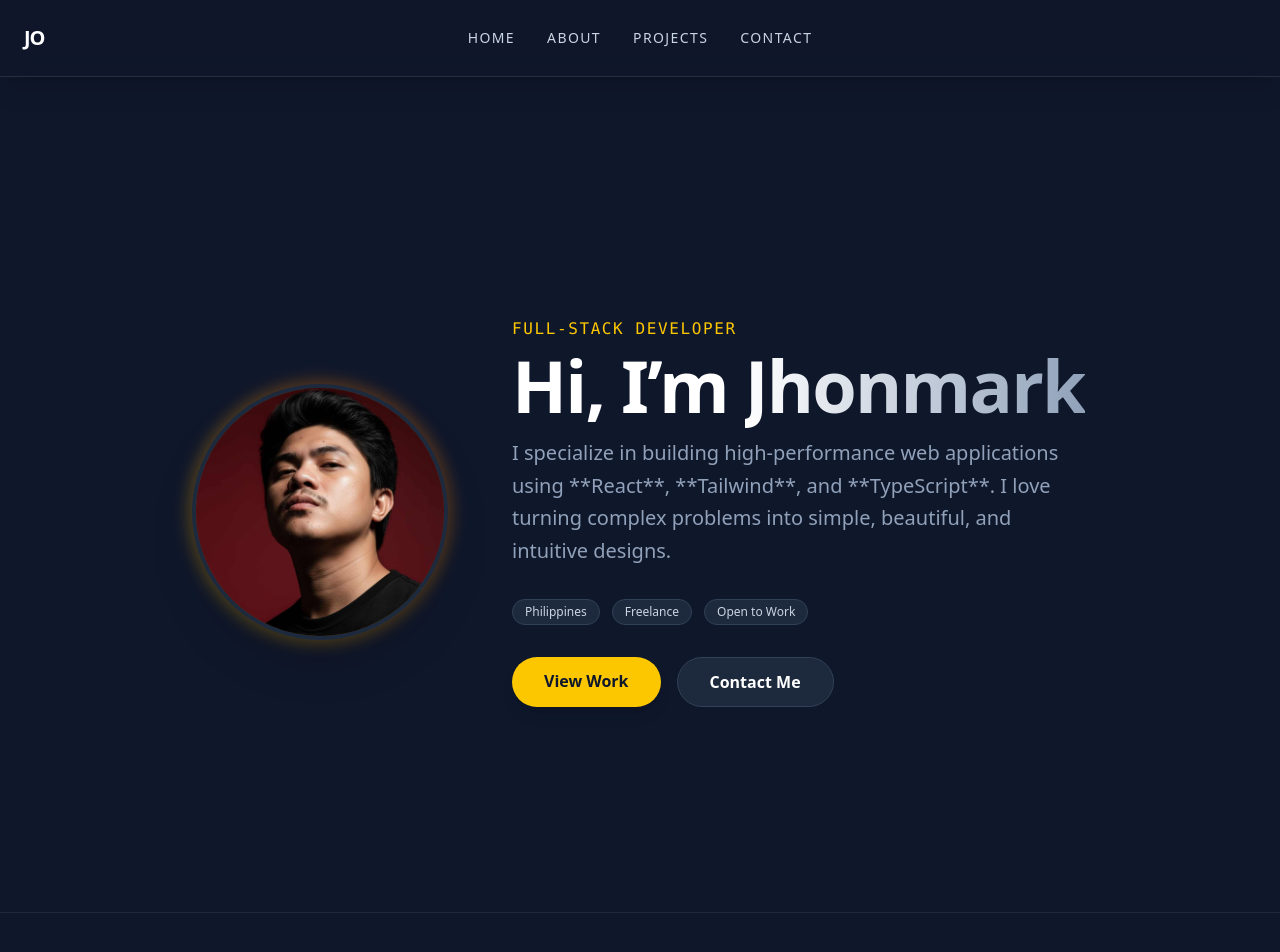
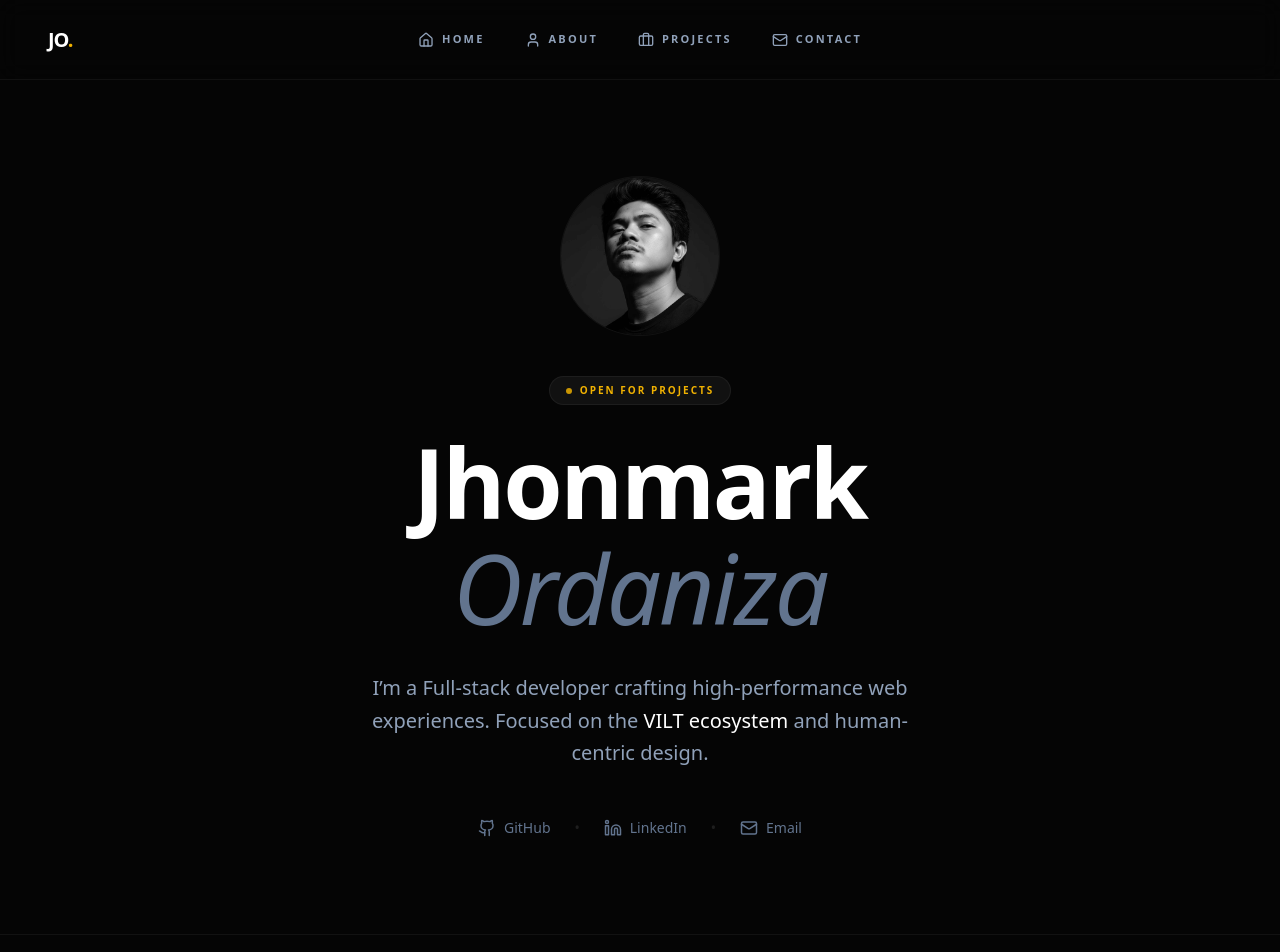
Before and after one commit to Jhonyx10/my-portfolio, a React (Vite) app: page / in a window 1280 px wide. Shown: the top 952 px of the page. Built offline with nearby package versions, Linux system fonts and the light colour scheme.

Commit message:
layout changes

```diff
--- a/src/components/Layout.tsx
+++ b/src/components/Layout.tsx
@@ -8,17 +8,16 @@ interface LayoutProps {
 
 const Layout = ({ children }: LayoutProps) => {
     return (
-    // Added flex and flex-col to keep footer at bottom
-    <div className="bg-slate-900 min-h-screen text-white font-sans flex flex-col">
+        <div className="bg-[#050505] min-h-screen text-white font-sans selection:bg-yellow-500/30">
             <Navbar />
-      {/* Added pt-28 to push content below the fixed navbar.
-          Added flex-grow to push the footer down.
-      */}
-      <main className="grow pt-28 px-4">
+            {/* Added pt-20 to match your Navbar height */}
+            <main className="pt-20">
                 {children || <Outlet />}
             </main>
-      <footer className="bg-slate-900 border-t border-slate-800 py-10 text-center">
-        <p className="text-slate-500">© 2026 Jhonmark Ordaniza. All rights reserved.</p>
+            <footer className="border-t border-white/5 py-12 text-center bg-[#050505]">
+                <p className="text-[10px] uppercase tracking-[0.3em] font-bold text-slate-600">
+                    Built with <span className="text-white">React</span> & <span className="text-white">Framer Motion</span> — 2026
+                </p>
             </footer>
         </div>
     );
--- a/src/components/Navbar.tsx
+++ b/src/components/Navbar.tsx
@@ -1,7 +1,7 @@
 import { useState } from "react";
 import { motion, AnimatePresence } from "framer-motion";
 import { Link, useLocation } from "react-router-dom";
-import { Menu, X } from "lucide-react";
+import { Home, User, Briefcase, Mail, Menu, X } from "lucide-react";
 
 const Navbar = () => {
   const [isOpen, setIsOpen] = useState(false);
@@ -9,69 +9,80 @@ const Navbar = () => {
   const isHome = location.pathname === "/";
 
   const navItems = [
-    { name: "Home", link: "/" },
-    { name: "About", link: isHome ? "#about" : "/#about" },
-    { name: "Projects", link: "/projects" },
-    { name: "Contact", link: isHome ? "#contact" : "/#contact" },
+    { name: "Home", link: "/", icon: <Home size={16} /> },
+    { name: "About", link: isHome ? "#about" : "/#about", icon: <User size={16} /> },
+    { name: "Projects", link: "/projects", icon: <Briefcase size={16} /> },
+    { name: "Contact", link: isHome ? "#contact" : "/#contact", icon: <Mail size={16} /> },
   ];
 
   return (
     <motion.nav
-      initial={{ y: -50, opacity: 0 }}
+      initial={{ y: -20, opacity: 0 }}
       animate={{ y: 0, opacity: 1 }}
-      // Fixed: Tailwind uses z-50 (not z-100), or use brackets for arbitrary values
-      className="bg-slate-900/80 backdrop-blur-md border-b border-white/10 shadow-xl fixed top-0 w-full z-[100] p-6"
+      transition={{ duration: 0.5 }}
+      // Updated to match the home page bg and border style
+      className="bg-[#050505]/80 backdrop-blur-md border-b border-white/5 fixed top-0 w-full z-[100] h-20 flex items-center"
     >
-      <div className="max-w-7xl mx-auto flex items-center justify-between">
-        {/* Logo - Always visible */}
-        <span className="font-bold text-xl tracking-tighter">JO</span>
+      <div className="max-w-7xl mx-auto flex items-center justify-between w-full relative px-8 md:px-12">
 
-        {/* Desktop Links - centered logic with the flex-grow and justify-center */}
-        <ul className="hidden md:flex gap-8 absolute left-1/2 -translate-x-1/2">
+        {/* Logo - Matches the H1 style */}
+        <Link to="/" className="font-bold text-xl tracking-tighter text-white hover:text-yellow-500 transition-colors">
+          JO<span className="text-yellow-500">.</span>
+        </Link>
+
+        {/* Desktop Links - Minimalist & Spaced */}
+        <ul className="hidden md:flex gap-10 absolute left-1/2 -translate-x-1/2">
           {navItems.map((item) => (
             <li
               key={item.name}
-              className="cursor-pointer text-sm uppercase tracking-widest font-medium text-slate-300 hover:text-yellow-400 transition-colors"
+              className="cursor-pointer text-[11px] uppercase tracking-[0.2em] font-bold text-slate-400 hover:text-white transition-all duration-300"
             >
               {item.link.startsWith("#") || item.link.startsWith("/#") ? (
-                <a href={item.link}>{item.name}</a>
+                <a href={item.link} className="flex items-center gap-2">
+                  {item.icon}
+                  {item.name}
+                </a>
               ) : (
-                <Link to={item.link}>{item.name}</Link>
+                <Link to={item.link} className="flex items-center gap-2">
+                  {item.icon}
+                  {item.name}
+                </Link>
               )}
             </li>
           ))}
         </ul>
 
-        {/* Mobile Toggle Button */}
+        {/* Mobile Toggle - Minimalist */}
         <div className="md:hidden">
           <button
             onClick={() => setIsOpen(!isOpen)}
-            className="p-2 text-white hover:bg-white/10 rounded-lg transition-colors"
+            className="p-2 text-white hover:text-yellow-500 transition-colors"
           >
-            {isOpen ? <X size={28} /> : <Menu size={28} />}
+            {isOpen ? <X size={24} /> : <Menu size={24} />}
           </button>
         </div>
-
-        {/* Invisible spacer for Desktop to keep logo left (keeps the absolute centered list perfect) */}
-        <div className="hidden md:block w-10"></div>
       </div>
 
-      {/* Mobile Menu Overlay */}
+      {/* Mobile Menu Overlay - Dark & Sleek */}
       <AnimatePresence>
         {isOpen && (
           <motion.div
-            initial={{ opacity: 0, height: 0 }}
-            animate={{ opacity: 1, height: "auto" }}
-            exit={{ opacity: 0, height: 0 }}
-            className="md:hidden bg-slate-900 border-b border-white/10 absolute left-0 top-[76px] w-full"
+            initial={{ opacity: 0, y: -10 }}
+            animate={{ opacity: 1, y: 0 }}
+            exit={{ opacity: 0, y: -10 }}
+            className="md:hidden bg-[#050505] border-b border-white/5 absolute left-0 top-20 w-full shadow-2xl"
           >
-            <ul className="flex flex-col items-center gap-8 py-10">
+            <ul className="flex flex-col items-center gap-8 py-12">
               {navItems.map((item) => (
                 <li key={item.name} onClick={() => setIsOpen(false)}>
-                   {item.link.startsWith("#") || item.link.startsWith("/#") ? (
-                    <a href={item.link} className="text-lg uppercase tracking-[0.2em]">{item.name}</a>
+                  {item.link.startsWith("#") || item.link.startsWith("/#") ? (
+                    <a href={item.link} className="text-sm uppercase tracking-[0.3em] font-bold text-slate-400 hover:text-yellow-500">
+                      {item.name}
+                    </a>
                   ) : (
-                    <Link to={item.link} className="text-lg uppercase tracking-[0.2em]">{item.name}</Link>
+                    <Link to={item.link} className="text-sm uppercase tracking-[0.3em] font-bold text-slate-400 hover:text-yellow-500">
+                      {item.name}
+                    </Link>
                   )}
                 </li>
               ))}
--- a/src/pages/Home.tsx
+++ b/src/pages/Home.tsx
@@ -1,93 +1,99 @@
-import { motion } from "framer-motion";
+import { motion, type Variants } from "framer-motion";
 import Profile from "../assets/profile.jpg";
+import { Github, Linkedin, Mail } from "lucide-react";
+
+const fadeUp: Variants = {
+  hidden: { opacity: 0, y: 20 },
+  visible: {
+    opacity: 1,
+    y: 0,
+    transition: { duration: 0.8, ease: [0.22, 1, 0.36, 1] }
+  },
+};
 
 const Home = () => {
-  const fadeUp = {
-    hidden: { opacity: 0, y: 30 },
-    visible: { opacity: 1, y: 0, transition: { duration: 0.8 } },
-  };
+  return (
+    <div id="home" className="bg-[#050505] min-h-screen text-white flex items-center justify-center selection:bg-yellow-500/30">
+      <main className="max-w-4xl mx-auto px-6 py-24 text-center">
 
-  return (
-    <div id="home" className="bg-slate-900 min-h-screen text-white flex items-center justify-center">
-      {/* Hero / Profile Section */}
-      <section className="max-w-5xl mx-auto px-6 py-20">
         <motion.div
           initial="hidden"
           animate="visible"
-          className="flex flex-col md:flex-row items-center gap-10 md:gap-16 text-center md:text-left"
+          transition={{ staggerChildren: 0.1 }}
+          className="flex flex-col items-center"
         >
-          {/* Profile Image with Decorative Ring */}
-          <motion.div
-            variants={fadeUp}
-            className="relative"
-          >
-            <div className="absolute -inset-1 bg-linear-to-tr from-yellow-400 to-orange-500 rounded-full blur opacity-30"></div>
+          {/* 1. Minimalist Profile Image */}
+          <motion.div variants={fadeUp} className="relative mb-10 group">
+            {/* Soft Glow behind image */}
+            <div className="absolute -inset-2 bg-yellow-500/20 rounded-full blur-2xl opacity-0 group-hover:opacity-100 transition-opacity duration-700"></div>
             <img
               src={Profile}
-              alt="Jhonmark Ordaniza"
-              className="relative h-48 w-48 md:h-64 md:w-64 rounded-full object-cover border-4 border-slate-800 shadow-2xl"
+              alt="Jhonmark"
+              className="relative h-32 w-32 md:h-40 md:w-40 rounded-full object-cover grayscale hover:grayscale-0 transition-all duration-500 border border-white/5"
             />
           </motion.div>
 
-          {/* Profile Text Content */}
-          <div className="flex flex-col items-center md:items-start">
-            <motion.span
+          {/* 2. Clean Status Label */}
+          <motion.div
             variants={fadeUp}
-              className="text-yellow-400 font-mono tracking-widest mb-2"
+            className="flex items-center gap-2 mb-6 px-4 py-1.5 rounded-full border border-white/5 bg-white/5 text-[10px] font-bold tracking-[0.2em] text-yellow-500 uppercase"
           >
-              FULL-STACK DEVELOPER
-            </motion.span>
+            <span className="w-1.5 h-1.5 rounded-full bg-yellow-500 animate-pulse"></span>
+            Open for projects
+          </motion.div>
 
-            <motion.h2
+          {/* 3. High-Impact Typography */}
+          <motion.h1
             variants={fadeUp}
-              className="text-5xl md:text-7xl font-bold mb-4 tracking-tight"
+            className="text-5xl md:text-8xl font-bold tracking-tight mb-8 leading-[1.1]"
           >
-              Hi, I’m <span className="text-transparent bg-clip-text bg-linear-to-r from-white to-slate-400">Jhonmark</span>
-            </motion.h2>
+            Jhonmark <span className="text-slate-500 italic font-light">Ordaniza</span>
+          </motion.h1>
 
+          {/* 4. Balanced Paragraph */}
           <motion.p
             variants={fadeUp}
-              transition={{ delay: 0.2 }}
-              className="text-lg md:text-xl mb-8 max-w-xl text-slate-400 leading-relaxed"
+            className="text-lg md:text-xl text-slate-400 max-w-xl mx-auto mb-12 leading-relaxed"
           >
-              I specialize in building high-performance web applications using **React**, **Tailwind**, and **TypeScript**. I love turning complex problems into simple, beautiful, and intuitive designs.
+            I’m a Full-stack developer crafting high-performance web experiences.
+            Focused on the <span className="text-white font-medium">VILT ecosystem</span> and human-centric design.
           </motion.p>
 
-            {/* Quick Info/Badges */}
-            <motion.div
-              variants={fadeUp}
-              transition={{ delay: 0.4 }}
-              className="flex flex-wrap justify-center md:justify-start gap-3 mb-8"
+          {/* 5. Minimalist CTA */}
+          <motion.div variants={fadeUp} className="flex flex-col md:flex-row items-center gap-8">
+            <div className="flex gap-6 text-sm font-medium text-slate-500">
+             <a
+                href="https://github.com/Jhonyx10"
+                target="_blank"
+                rel="noopener noreferrer"
+                className="flex items-center gap-2 hover:text-white transition-colors group"
               >
-              {["Philippines", "Freelance", "Open to Work"].map((tag) => (
-                <span key={tag} className="px-3 py-1 bg-slate-800 border border-slate-700 rounded-full text-xs font-medium text-slate-300">
-                  {tag}
-                </span>
-              ))}
+                <Github size={18} className="group-hover:text-yellow-500 transition-colors" />
+                <span>GitHub</span>
+              </a>
+              <span className="text-white/10">•</span>
+             <a
+                href="#"
+                target="_blank"
+                rel="noopener noreferrer"
+                className="flex items-center gap-2 hover:text-white transition-colors group"
+              >
+                <Linkedin size={18} className="group-hover:text-yellow-500 transition-colors" />
+                <span>LinkedIn</span>
+              </a>
+              <span className="text-white/10">•</span>
+              <a
+                href="mailto:your-email@example.com"
+                className="flex items-center gap-2 hover:text-white transition-colors group"
+              >
+                <Mail size={18} className="group-hover:text-yellow-500 transition-colors" />
+                <span>Email</span>
+              </a>
+            </div>
+          </motion.div>
         </motion.div>
 
-            {/* CTA Buttons */}
-            <motion.div
-              variants={fadeUp}
-              transition={{ delay: 0.5 }}
-              className="flex gap-4"
-            >
-              <a
-                href="#projects"
-                className="bg-yellow-400 text-slate-900 px-8 py-3 rounded-full font-bold hover:bg-yellow-500 transition-all shadow-lg hover:shadow-yellow-400/20"
-              >
-                View Work
-              </a>
-              <a
-                href="#contact"
-                className="bg-slate-800 text-white border border-slate-700 px-8 py-3 rounded-full font-bold hover:bg-slate-700 transition-all"
-              >
-                Contact Me
-              </a>
-            </motion.div>
-          </div>
-        </motion.div>
-      </section>
+      </main>
     </div>
   );
 };
--- a/src/pages/Projects.tsx
+++ b/src/pages/Projects.tsx
@@ -1,52 +1,121 @@
-import { motion } from "framer-motion";
+import { motion, type Variants } from "framer-motion";
+import { Github, Database, Layout as LayoutIcon, Activity, ArrowUpRight } from "lucide-react";
+
+const containerVariants: Variants = {
+  hidden: { opacity: 0 },
+  visible: { opacity: 1, transition: { staggerChildren: 0.15 } },
+};
+
+const itemVariants: Variants = {
+  hidden: { opacity: 0, y: 20 },
+  visible: {
+    opacity: 1,
+    y: 0,
+    transition: { duration: 0.8, ease: [0.16, 1, 0.3, 1] }
+  },
+};
 
 const Projects = () => {
-    const fadeUp = {
-        hidden: { opacity: 0, y: 30 },
-        visible: { opacity: 1, y: 0, transition: { duration: 0.8 } },
-    };
-
   const projects = [
     {
-            title: "Project Alpha",
-            description: "A high-performance web application built with React and Vite.",
-            icon: "🚀",
+      title: "MedSync Platform",
+      description: "A comprehensive healthcare management system featuring appointment scheduling and role-based access control.",
+      tech: ["Laravel", "Vue 3", "MongoDB", "Inertia"],
+      icon: <Activity className="text-yellow-500" size={20} />,
+      github: "https://github.com/Jhonyx10",
+      image: null,
     },
     {
-            title: "Project Beta",
-            description: "A sleek and modern dashboard using Tailwind CSS v4.",
-            icon: "📊",
-        },
-        {
-            title: "Project Gamma",
-            description: "An interactive portfolio site with Framer Motion animations.",
-            icon: "🎨",
-        },
+      title: "VILT Dashboard",
+      description: "Real-time administrative interface with integrated Pusher.js notifications and flexible schemas.",
+      tech: ["Inertia.js", "Tailwind", "Reverb"],
+      icon: <LayoutIcon className="text-yellow-500" size={20} />,
+      github: "https://github.com/Jhonyx10",
+      image: null,
+    }
   ];
 
   return (
-        <div className="pt-32 px-4 min-h-screen">
-            <motion.section
+    <div id="projects" className="py-20 pb-32 px-6 md:px-12 scroll-mt-32 ">
+      <motion.div
+        variants={containerVariants}
         initial="hidden"
-                animate="visible"
-                variants={fadeUp}
-                className="max-w-6xl mx-auto text-center"
+        whileInView="visible"
+        viewport={{ once: true }}
+        className="flex justify-center items-center min-h-screen"
       >
-                <h2 className="text-4xl md:text-6xl font-bold mb-12">My Work</h2>
-                <div className="grid grid-cols-1 md:grid-cols-3 gap-8">
+        {/* LEFT: Header (Now properly Sticky) */}
+        <div className="lg:col-span-5 lg:sticky lg:top-40 self-start text-left">
+          <motion.div variants={itemVariants} className="flex items-center gap-4 mb-6">
+            <div className="h-px w-10 bg-yellow-500"></div>
+            <span className="text-yellow-500 font-mono text-[10px] tracking-[0.3em] uppercase">
+              Portfolio
+            </span>
+          </motion.div>
+          <motion.h2 variants={itemVariants} className="text-5xl md:text-7xl font-bold tracking-tighter mb-8 leading-[0.9]">
+            Latest <br /><span className="text-slate-500 italic font-light">Works.</span>
+          </motion.h2>
+          <motion.p variants={itemVariants} className="text-slate-400 text-base max-w-xs leading-relaxed">
+            Architecting robust systems with the <span className="text-white">VILT stack</span>, bridging the gap between clean code and intuitive design.
+          </motion.p>
+        </div>
+
+        {/* RIGHT: Project List (Left Aligned text for readability) */}
+        <div className="lg:col-span-7 space-y-24 text-left mt-100">
           {projects.map((project, index) => (
             <motion.div
               key={index}
-                            whileHover={{ y: -10 }}
-                            className="bg-slate-800 p-8 rounded-2xl border border-slate-700 hover:border-yellow-400/50 transition-colors"
+              variants={itemVariants}
+              className="group border-b border-white/5 pb-20 last:border-0"
             >
-                            <div className="text-4xl mb-4">{project.icon}</div>
-                            <h3 className="text-2xl font-bold mb-4">{project.title}</h3>
-                            <p className="text-slate-400">{project.description}</p>
+              <div className="flex flex-col gap-8">
+                {project.image && (
+                  <div className="relative w-full aspect-video overflow-hidden rounded-2xl bg-white/5 border border-white/5 shadow-2xl">
+                    <img
+                      src={project.image}
+                      alt={project.title}
+                      className="w-full h-full object-cover grayscale hover:grayscale-0 transition-all duration-700"
+                    />
+                  </div>
+                )}
+
+                <div className="space-y-6">
+                  <div className="flex justify-between items-start">
+                    <div className="flex items-center gap-4">
+                      <div className="p-2.5 bg-white/5 rounded-xl border border-white/5 group-hover:bg-yellow-500/10 transition-all">
+                        {project.icon}
+                      </div>
+                      <h3 className="text-2xl md:text-3xl font-bold tracking-tight text-white group-hover:text-yellow-500 transition-colors">
+                        {project.title}
+                      </h3>
+                    </div>
+                    <div className="flex gap-4 pt-2">
+                      <a href={project.github} target="_blank" rel="noopener noreferrer" className="text-slate-500 hover:text-white transition-colors">
+                        <Github size={20} />
+                      </a>
+                      <a href="#" className="text-slate-500 hover:text-yellow-500 transition-colors">
+                        <ArrowUpRight size={20} />
+                      </a>
+                    </div>
+                  </div>
+
+                  <p className="text-slate-400 text-base md:text-lg leading-relaxed">
+                    {project.description}
+                  </p>
+
+                  <div className="flex flex-wrap gap-2">
+                    {project.tech.map((t) => (
+                      <span key={t} className="text-[10px] font-mono tracking-widest text-slate-500 bg-white/[0.03] border border-white/5 px-2.5 py-1 rounded-md uppercase">
+                        {t}
+                      </span>
+                    ))}
+                  </div>
+                </div>
+              </div>
             </motion.div>
           ))}
         </div>
-            </motion.section>
+      </motion.div>
     </div>
   );
 };
```
Lines whose indentation alone changed are shown as unchanged.
